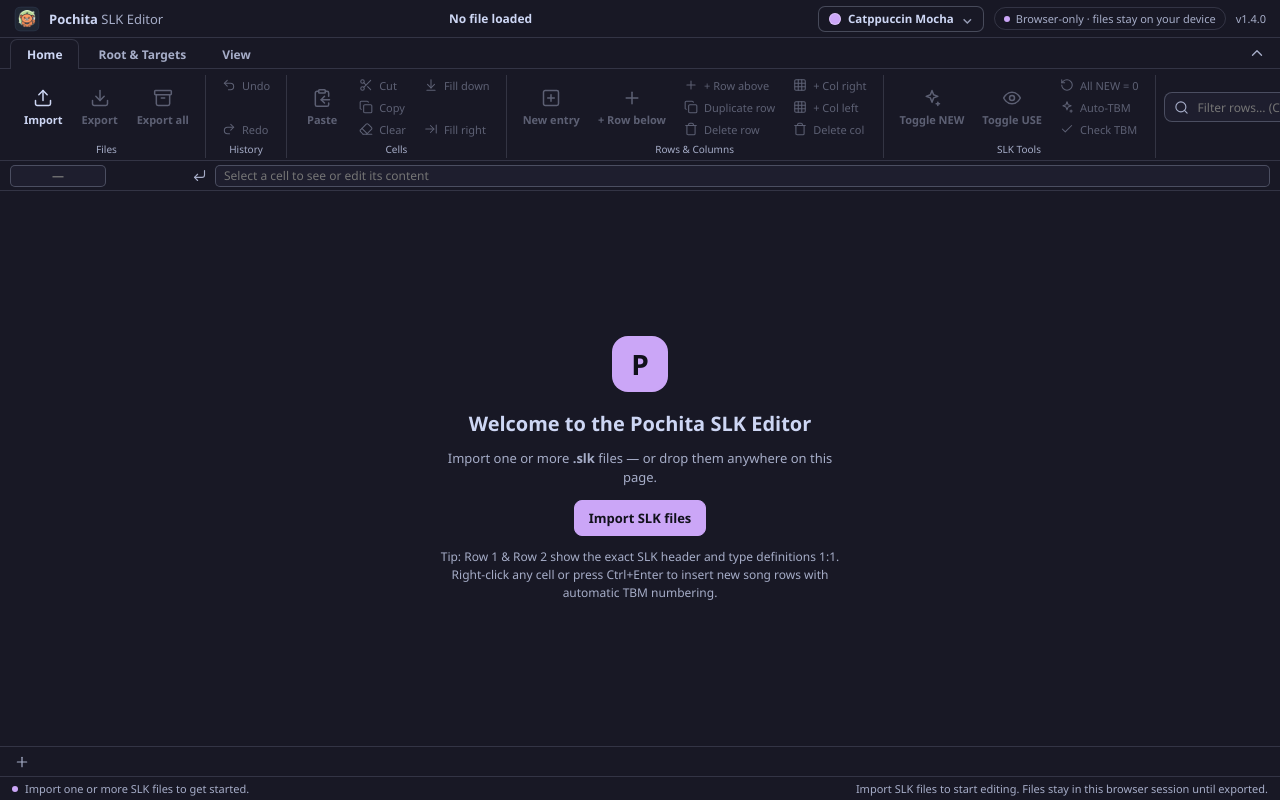
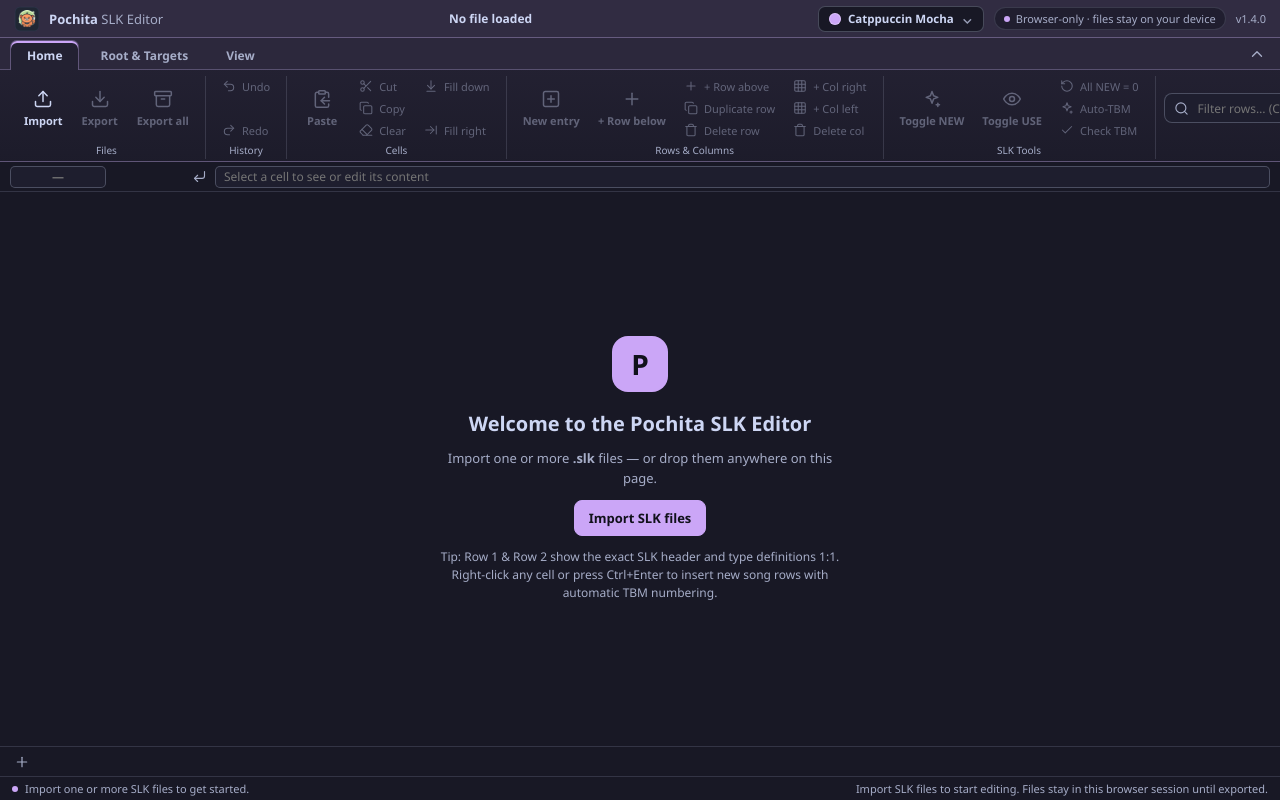
Before and after one commit to bishpop/pochitaslkeditor, a website: page public/index.html in a window 1280 px wide. Drawn offline with Linux system fonts and the light colour scheme.

Commit message:
Added ribbon highlights

```diff
--- a/public/styles.css
+++ b/public/styles.css
@@ -29,25 +29,25 @@
 .eyebrow{color:var(--dim);font-size:10px;font-weight:700;letter-spacing:.13em;text-transform:uppercase}
 
 /* title bar */
-.titlebar{height:38px;flex:0 0 38px;display:flex;align-items:center;gap:16px;padding:0 14px;background:var(--wd-night);border-bottom:1px solid var(--line)}
+.titlebar{height:38px;flex:0 0 38px;display:flex;align-items:center;gap:16px;padding:0 14px;background:color-mix(in srgb,var(--wd-accent) 14%,var(--wd-night));border-bottom:1px solid color-mix(in srgb,var(--wd-accent) 22%,var(--line))}
 .brand{display:flex;align-items:center;gap:9px;min-width:0}.brand-img{border-radius:7px;object-fit:contain}
 .brand-name{font-weight:700;font-size:13px;white-space:nowrap}.brand-product{font-weight:450;color:var(--dim)}
 .doc-title{flex:1;min-width:0;text-align:center;font-size:12px;color:var(--dim);white-space:nowrap;overflow:hidden;text-overflow:ellipsis}
 .doc-title #docTitleName{color:var(--wd-text);font-weight:600}.doc-dirty{margin-left:10px;color:#e0a458;font-size:11px}
 .titlebar-right{display:flex;align-items:center;gap:10px;color:var(--dim);font-size:11px}
-.local-pill{display:flex;align-items:center;gap:6px;padding:3px 9px;border:1px solid var(--line);border-radius:999px;white-space:nowrap}.local-dot{width:6px;height:6px;border-radius:50%;background:var(--wd-accent)}
+.local-pill{display:flex;align-items:center;gap:6px;padding:3px 9px;border:1px solid var(--line);border-radius:999px;white-space:nowrap;background:color-mix(in srgb,var(--wd-panel) 65%,transparent)}.local-dot{width:6px;height:6px;border-radius:50%;background:var(--wd-accent)}
 .theme-open-btn{display:inline-flex;align-items:center;gap:7px;height:26px;padding:0 10px;border:1px solid var(--line-strong);border-radius:7px;background:var(--wd-panel);color:var(--wd-text);font-size:11.5px;font-weight:600}
 
 /* ribbon */
-.ribbon{flex:0 0 auto;background:var(--wd-night);border-bottom:1px solid var(--line)}
-.ribbon-tabs{display:flex;align-items:flex-end;gap:2px;padding:0 10px;height:30px}
-.rtab{border:1px solid transparent;border-bottom:0;background:transparent;color:var(--dim);padding:0 16px;height:28px;border-radius:7px 7px 0 0;font-size:12px;font-weight:600}
-.rtab:hover{color:var(--wd-text);background:color-mix(in srgb,var(--wd-text) 6%,transparent)}
-.rtab.active{background:var(--wd-panel);color:var(--wd-text);border-color:var(--line);position:relative;top:1px;height:30px}
+.ribbon{flex:0 0 auto;background:color-mix(in srgb,var(--wd-accent) 11%,var(--wd-night));border-bottom:1px solid color-mix(in srgb,var(--wd-accent) 20%,var(--line))}
+.ribbon-tabs{display:flex;align-items:flex-end;gap:4px;padding:0 10px;height:31px}
+.rtab{border:1px solid transparent;border-bottom:0;background:transparent;color:var(--dim);padding:0 16px;height:28px;border-radius:7px 7px 0 0;font-size:12px;font-weight:600;position:relative;transition:background .12s,color .12s}
+.rtab:hover{color:var(--wd-text);background:color-mix(in srgb,var(--wd-accent) 12%,transparent)}
+.rtab.active{background:color-mix(in srgb,var(--wd-accent) 6%,var(--wd-panel));color:var(--wd-text);border-color:color-mix(in srgb,var(--wd-accent) 26%,var(--line));position:relative;top:1px;height:30px;box-shadow:inset 0 2px 0 var(--wd-accent)}
 .ribbon-spacer{flex:1}.ribbon-collapse{border:0;background:transparent;color:var(--dim);width:28px;height:24px;border-radius:6px;margin-bottom:3px;display:grid;place-items:center}
 .ribbon-collapse:hover{background:color-mix(in srgb,var(--wd-text) 10%,transparent);color:var(--wd-text)}
 .ribbon.collapsed .ribbon-body{display:none}.ribbon.collapsed .ribbon-collapse .ic{transform:rotate(180deg)}
-.ribbon-body{background:var(--wd-panel);border-top:1px solid var(--line);min-height:92px}
+.ribbon-body{background:linear-gradient(180deg,color-mix(in srgb,var(--wd-accent) 6%,var(--wd-panel)) 0%,color-mix(in srgb,var(--wd-accent) 2.5%,var(--wd-panel)) 100%);border-top:1px solid color-mix(in srgb,var(--wd-accent) 22%,var(--line));min-height:92px}
 .rpanel{display:none;align-items:stretch;gap:0;padding:6px 8px 2px;overflow-x:auto;overflow-y:hidden;scrollbar-width:thin}
 .rpanel.active{display:flex}
 .rgroup{display:flex;flex-direction:column;padding:0 8px;border-right:1px solid var(--line);flex:0 0 auto}
```
Also changed, not shown: README.md.
